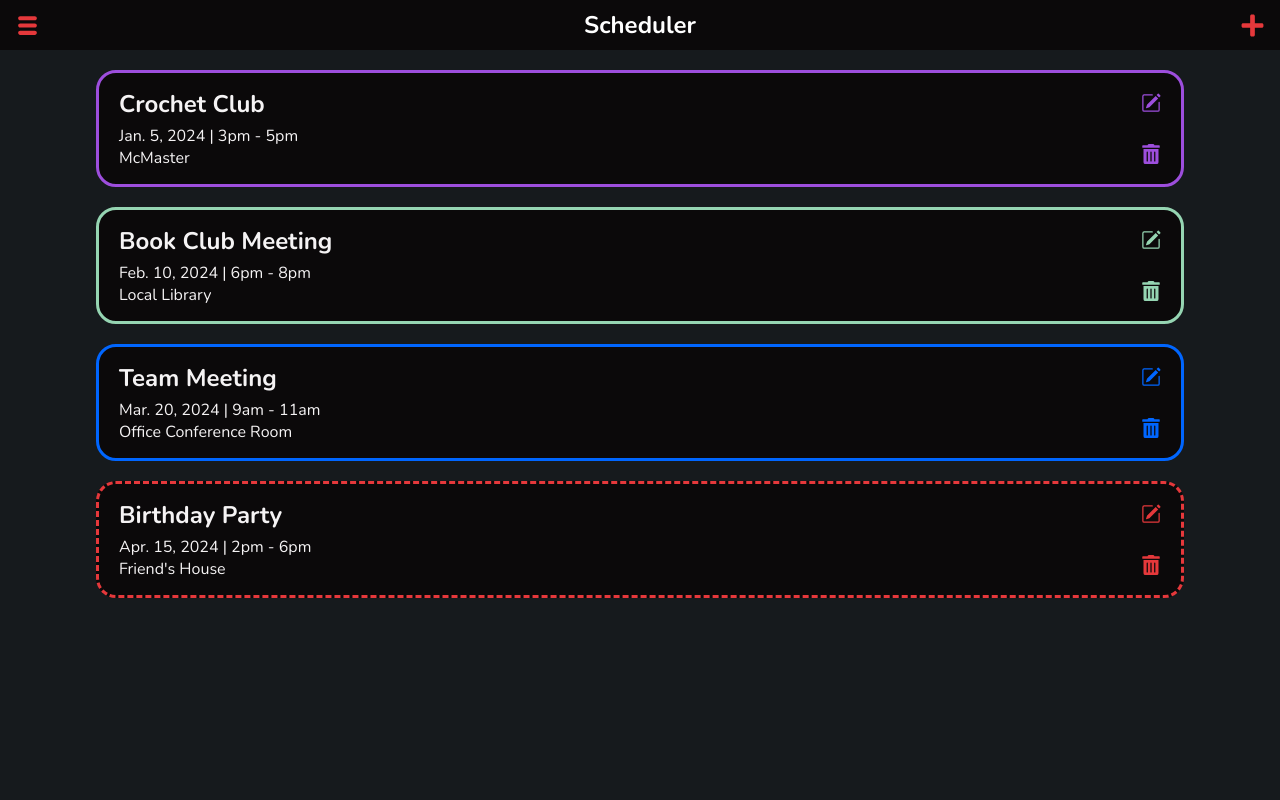
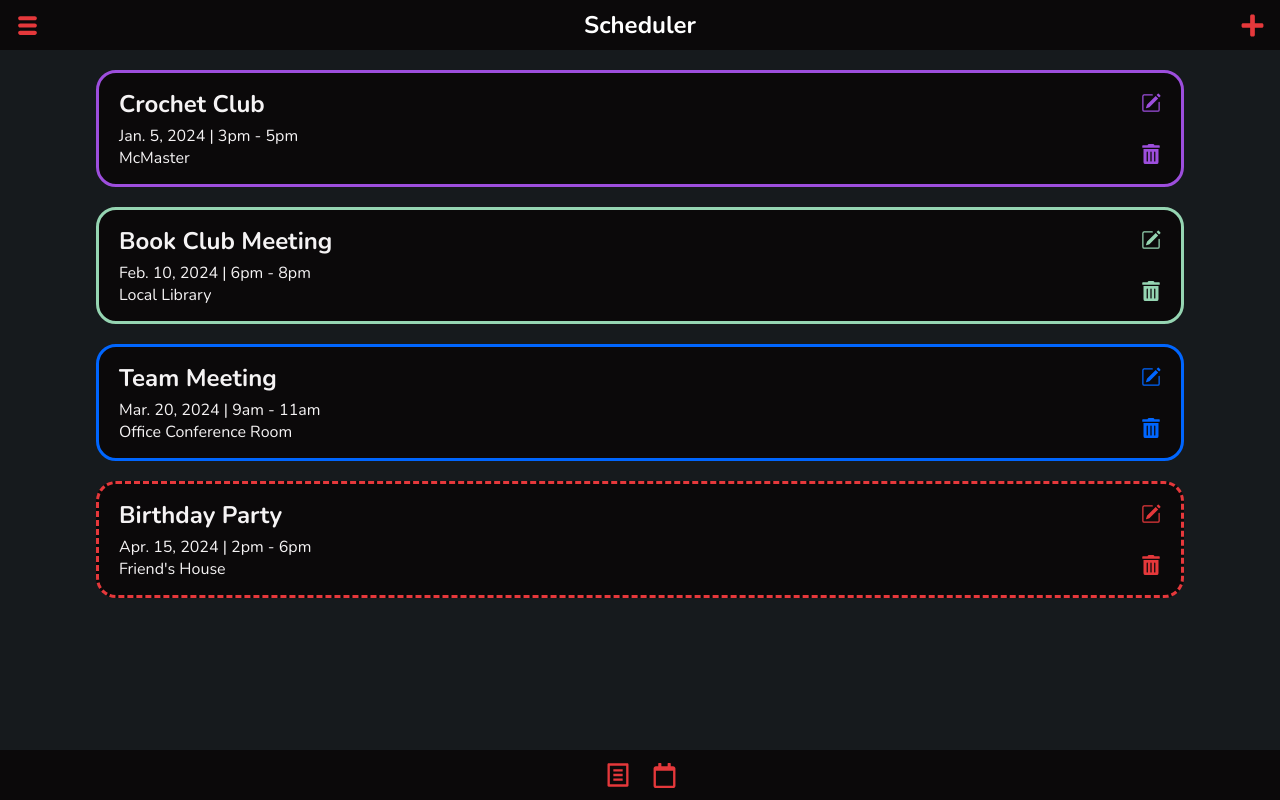
Before and after one commit to quanv23/scheduler, a React (Create React App) app: page / in a window 1280 px wide. Built offline with nearby package versions, Linux system fonts and the light colour scheme.

Commit message:
Added footer to display

```diff
--- a/src/App.js
+++ b/src/App.js
@@ -1,7 +1,8 @@
 import React, { useState } from 'react';
 import { nanoid } from 'nanoid';
-import Header from './components/header';
+import Header from './components/Header';
 import Card from './components/Card';
+import Footer from './components/Footer';
 
 export default function App() {
 	// Example state of card to be deleted later
@@ -42,6 +43,33 @@ export default function App() {
 			location: "Friend's House",
 			isImportant: true,
 		},
+		// {
+		// 	id: nanoid(),
+		// 	title: 'Birthday Party',
+		// 	category: 'School',
+		// 	date: 'Apr. 15, 2024',
+		// 	time: '2pm - 6pm',
+		// 	location: "Friend's House",
+		// 	isImportant: true,
+		// },
+		// {
+		// 	id: nanoid(),
+		// 	title: 'Birthday Party',
+		// 	category: 'School',
+		// 	date: 'Apr. 15, 2024',
+		// 	time: '2pm - 6pm',
+		// 	location: "Friend's House",
+		// 	isImportant: true,
+		// },
+		// {
+		// 	id: nanoid(),
+		// 	title: 'Birthday Party',
+		// 	category: 'School',
+		// 	date: 'Apr. 15, 2024',
+		// 	time: '2pm - 6pm',
+		// 	location: "Friend's House",
+		// 	isImportant: true,
+		// },
 	];
 
 	/*
@@ -73,6 +101,7 @@ export default function App() {
 		<div className='container'>
 			<Header />
 			<main className='card-container'>{cardElements}</main>
+			<Footer />
 		</div>
 	);
 }
--- /dev/null
+++ b/src/components/Footer.js
@@ -0,0 +1,12 @@
+import React from 'react';
+import { RiFileListLine } from 'react-icons/ri';
+import { FaRegCalendar } from 'react-icons/fa';
+
+export default function Footer() {
+	return (
+		<footer className='footer'>
+			<RiFileListLine className='footer-schedule' size={28} color='E5383B' />
+			<FaRegCalendar className='footer-calendar' size={25} color='E5383B' />
+		</footer>
+	);
+}
--- a/src/index.css
+++ b/src/index.css
@@ -8,9 +8,15 @@ body {
 }
 
 .container {
+	display: flex;
+	flex-direction: column;
 	background-color: #161a1d;
 	height: 100vh;
 }
+
+/* ============================================================================ */
+/* Header Styles */
+/* ============================================================================ */
 
 .header {
 	position: relative;
@@ -20,6 +26,7 @@ body {
 	height: 50px;
 	background-color: #0b090a;
 	color: #ffffff;
+	flex-shrink: 0;
 }
 
 .header-title {
@@ -40,12 +47,35 @@ body {
 	left: 15px;
 }
 
+/* ============================================================================ */
+/* Footer Styles */
+/* ============================================================================ */
+
+.footer {
+	display: flex;
+	justify-content: center;
+	align-items: center;
+	height: 50px;
+	background-color: #0b090a;
+	margin-top: auto;
+	flex-shrink: 0;
+}
+
+.footer-schedule,
+.footer-calendar {
+	margin: 0px 10px;
+}
+
+/* ============================================================================ */
+/* Card Styles */
+/* ============================================================================ */
+
 .card-container {
 	display: flex;
-	height: calc(100vh - 50px);
 	flex-direction: column;
 	align-items: center;
 	overflow: scroll;
+	margin: 10px 0px;
 }
 
 .card {
@@ -55,7 +85,7 @@ body {
 	border-radius: 20px;
 	background-color: #0b090a;
 	padding: 15px 20px;
-	margin-top: 20px;
+	margin: 10px 0px;
 }
 
 .card-edit {
```
